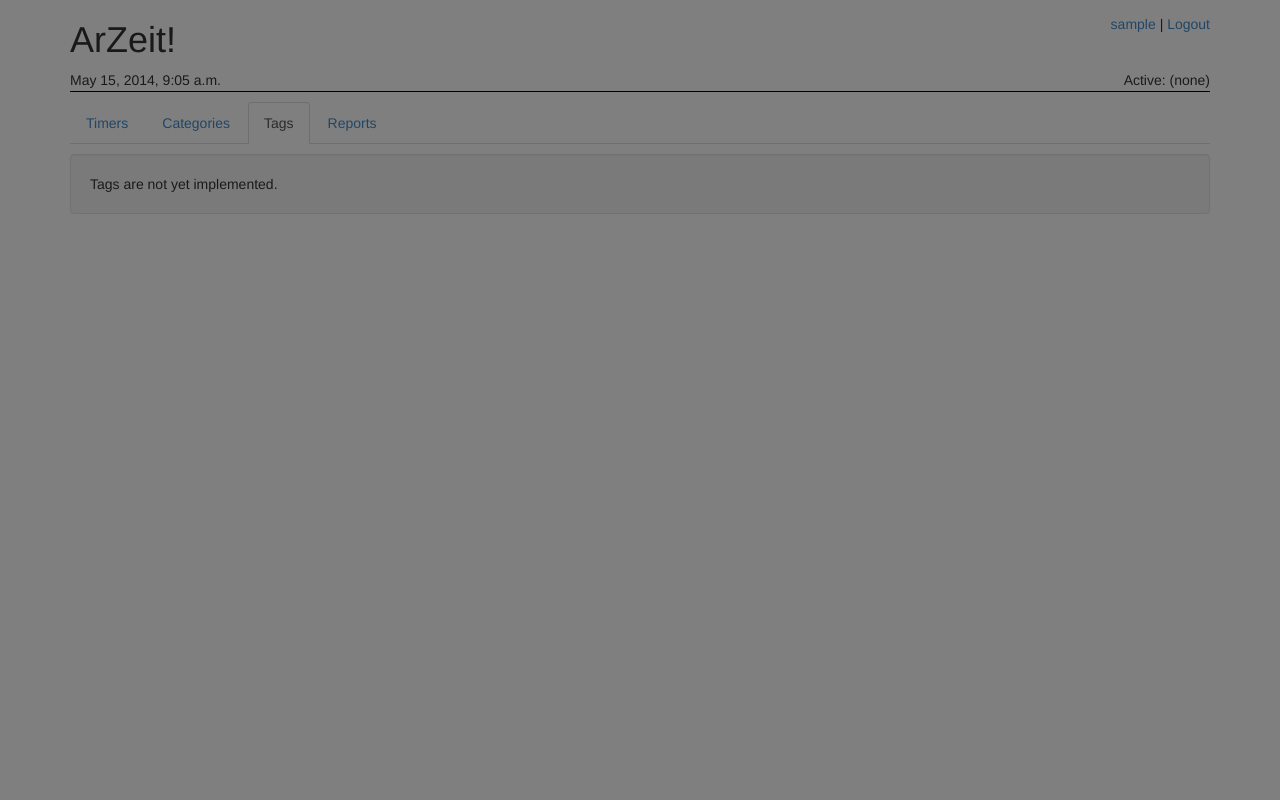
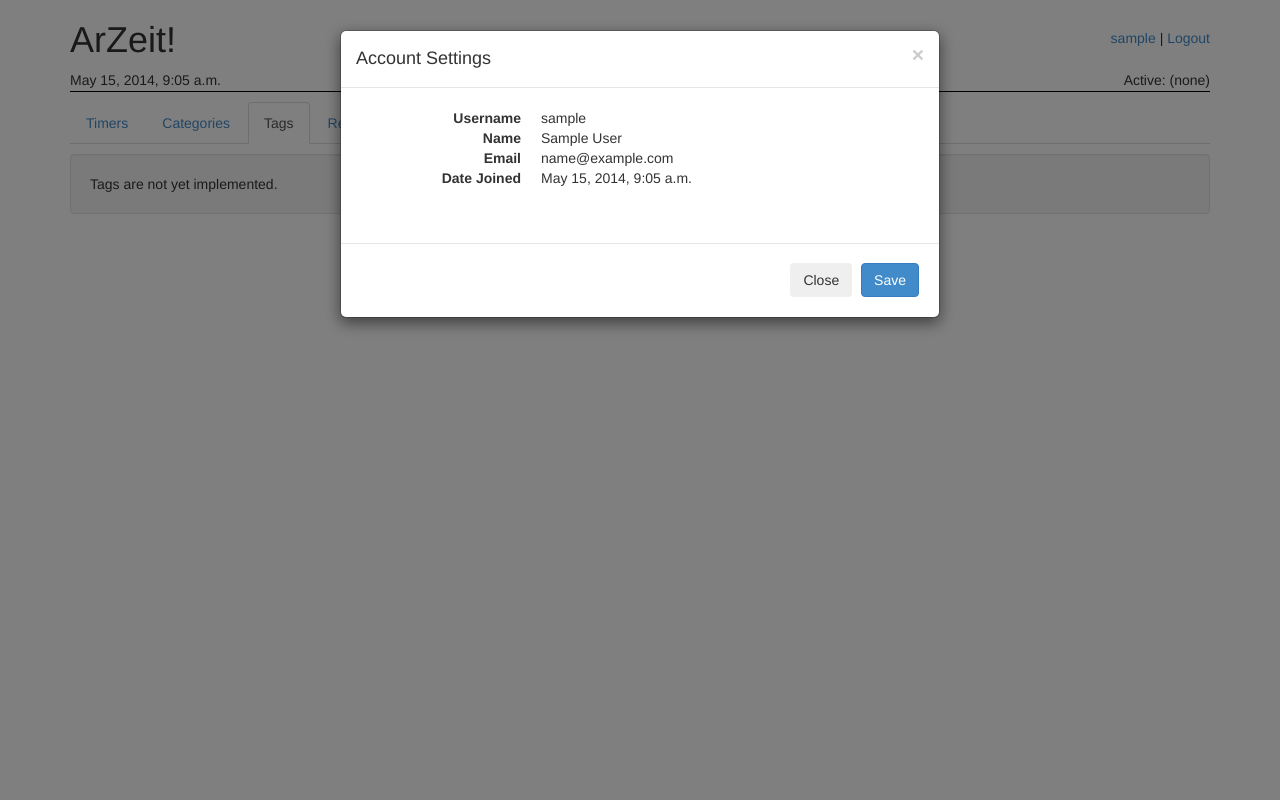
Before and after one commit to peap/djarzeit, a Django app: page /tags/ in a window 1280 px wide, after a click on "sample". Run offline with Django 3.2, Linux system fonts and the light colour scheme; the visitor is signed in with stand-in values (Sample User, id 1); data that the repository does not hold is empty; some libraries are stand-ins or nearby versions.

Commit message:
cleaning up account details modal

```diff
--- a/account/templates/account/account_modal.html
+++ b/account/templates/account/account_modal.html
@@ -1,13 +1,24 @@
-<div id="account_info" class="modal hide fade">
+<div class="modal fade" id="account_info"
+    tabindex="-1" role="dialog" aria-hidden="true"
+    aria-labelledby="account_info_label">
+
+  <div class="modal-dialog">
+    <div class="modal-content">
+
       <form method="post" action="{% url 'account' %}" id="account_form">
         {% csrf_token %}
         <input type="hidden" name="next_url" value="{{ path }}" />
+
         <div class="modal-header">
-      <button type="button" class="close" data-dismiss="modal" aria-hidden="true">
+          <button type="button" class="close" data-dismiss="modal"
+              aria-hidden="true">
             &times;
           </button>
-      <h2>Account Settings</h2>
-    </div>
+          <h4 class="modal-title" id="account_info_label">
+            Account Settings
+          </h4>
+        </div> <!-- .modal-header -->
+
         <div class="modal-body">
           <dl class="dl-horizontal">
             <dt>Username</dt>
@@ -19,10 +30,20 @@
             <dt>Date Joined</dt>
             <dd>{{ user.date_joined }}</dd>
           </dl>
-    </div>
+        </div> <!-- .modal-body -->
+
         <div class="modal-footer">
-      <button type="button" class="btn" data-dismiss="modal">Close</button>
-      <button type="submit" class="btn btn-primary">Save</button>
-    </div>
+          <button type="button" class="btn" data-dismiss="modal">
+            Close
+          </button>
+          <button type="submit" class="btn btn-primary">
+            Save
+          </button>
+        </div> <!-- .modal-footer -->
+
       </form>
-</div>
+
+    </div> <!-- .modal-content -->
+  </div> <!-- .modal-dialog -->
+
+</div> <!-- .modal -->
--- a/djarzeit/static/djarzeit/base.css
+++ b/djarzeit/static/djarzeit/base.css
@@ -17,7 +17,7 @@
 }
 
 #arzeit-account-controls {
-    padding-top: 1em;
+    padding-top: 2em;
 }
 
 #arzeit-nav {
```
Lines whose indentation alone changed are shown as unchanged.
